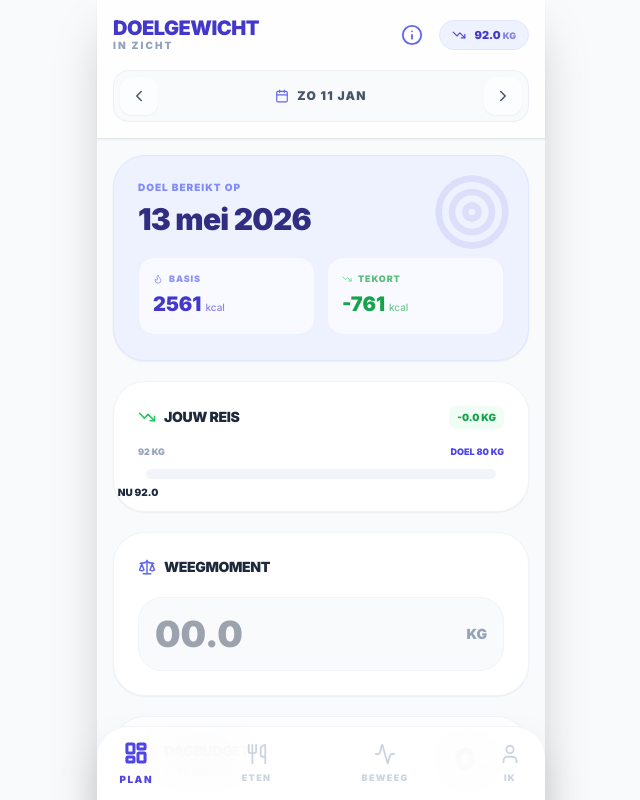
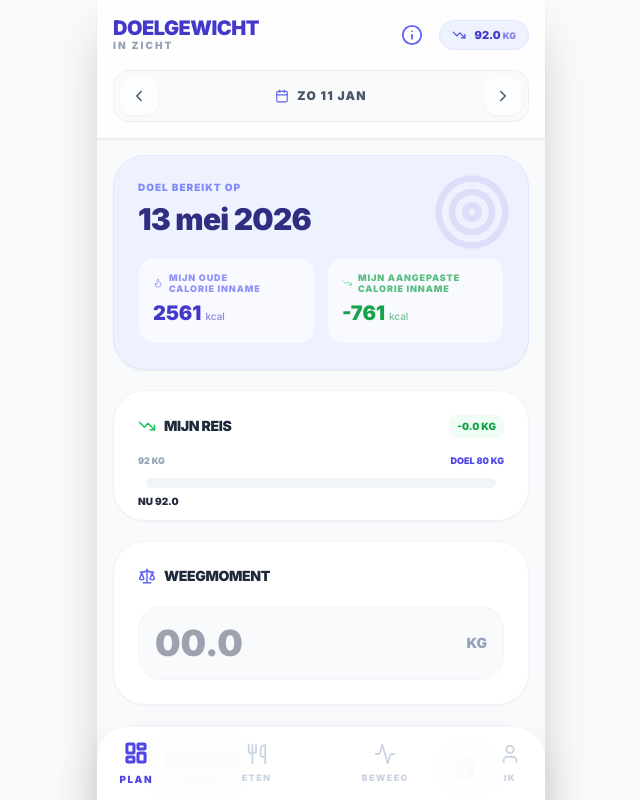
Before and after one commit to Legalfiction/My-healthy-planning, a React (Vite) app: page / in a window 1280 px wide. Shown: the top 800 px of the page, without its empty margins (319-959 px from the left). Built offline with nearby package versions, Linux system fonts and the light colour scheme.

Commit message:
feat: Improve calorie intake labels
Update the displayed labels for "Baseline" and "Deficit" calorie intake to be more descriptive and user-friendly. The change clarifies that these represent the user's old and adjusted calorie intake respectively.

```diff
--- a/App.tsx
+++ b/App.tsx
@@ -383,11 +383,11 @@ export default function App() {
               <h2 className="text-3xl font-black mb-5 tracking-tight text-indigo-900">{totals.targetDate || 'Berekenen...'}</h2>
               <div className="grid grid-cols-2 gap-3">
                 <div className="bg-white/60 backdrop-blur-md rounded-2xl p-3.5 border border-indigo-100/50">
-                  <div className="flex items-center gap-1.5 mb-1 opacity-70"><Flame size={10} className="text-indigo-500" /><p className="text-[9px] font-black uppercase tracking-widest text-indigo-500">Basis</p></div>
+                  <div className="flex items-center gap-1.5 mb-1 opacity-70"><Flame size={10} className="text-indigo-500" /><p className="text-[9px] font-black uppercase tracking-widest text-indigo-500 leading-tight">Mijn Oude <br /> Calorie inname</p></div>
                   <p className="text-xl font-black text-indigo-700">{Math.round(totals.baselineTdee)} <span className="text-[10px] font-medium opacity-60">kcal</span></p>
                 </div>
                 <div className="bg-white/60 backdrop-blur-md rounded-2xl p-3.5 border border-indigo-100/50">
-                  <div className="flex items-center gap-1.5 mb-1 opacity-70"><TrendingDown size={10} className="text-green-500" /><p className="text-[9px] font-black uppercase tracking-widest text-green-600">Tekort</p></div>
+                  <div className="flex items-center gap-1.5 mb-1 opacity-70"><TrendingDown size={10} className="text-green-500" /><p className="text-[9px] font-black uppercase tracking-widest text-green-600 leading-tight">Mijn aangepaste <br /> calorie inname</p></div>
                   <p className="text-xl font-black text-green-600">-{Math.round(Math.max(0, totals.baselineDeficit))} <span className="text-[10px] font-medium opacity-60">kcal</span></p>
                 </div>
               </div>
@@ -395,7 +395,7 @@ export default function App() {
 
             <div className="bg-white rounded-[32px] p-6 border border-slate-100 shadow-sm">
                <div className="flex justify-between items-center mb-4">
-                  <h3 className="font-black text-slate-800 flex items-center gap-2 text-sm uppercase tracking-tight"><TrendingDown size={18} className="text-green-500" /> Jouw Reis</h3>
+                  <h3 className="font-black text-slate-800 flex items-center gap-2 text-sm uppercase tracking-tight"><TrendingDown size={18} className="text-green-500" /> Mijn Reis</h3>
                   <span className="text-[10px] font-black text-green-600 bg-green-50 px-2 py-1 rounded-lg">-{ (state.profile.startWeight - latestWeight).toFixed(1) } KG</span>
                </div>
                <div className="relative pt-6 pb-2 px-2">
@@ -404,7 +404,7 @@ export default function App() {
                  </div>
                  <div className="absolute top-0 left-0 text-[9px] font-black text-slate-400 uppercase">{state.profile.startWeight} KG</div>
                  <div className="absolute top-0 right-0 text-[9px] font-black text-indigo-600 uppercase">DOEL {state.profile.targetWeight} KG</div>
-                 <div className="absolute top-10 transform -translate-x-1/2 text-[10px] font-black text-slate-800 transition-all duration-1000 whitespace-nowrap" style={{ left: `${Math.min(Math.max(totals.weightProgressPercent, 0), 100)}%` }}>NU {latestWeight.toFixed(1)}</div>
+                 <div className="absolute top-10 text-[10px] font-black text-slate-800 transition-all duration-1000 whitespace-nowrap" style={{ left: `${Math.min(Math.max(totals.weightProgressPercent, 0), 100)}%` }}>NU {latestWeight.toFixed(1)}</div>
                </div>
             </div>
 
@@ -437,7 +437,7 @@ export default function App() {
           <div className="space-y-5 pb-12 animate-in fade-in duration-300">
             <div className="flex justify-between items-center px-2">
               <div><h2 className="text-2xl font-black text-slate-800 leading-none tracking-tight">Eetschema</h2><span className="text-[10px] font-black text-slate-400 uppercase tracking-widest">Planning voor vandaag</span></div>
-              <button onClick={() => setShowMyList(true)} className="flex items-center gap-2 bg-indigo-600 text-white px-5 py-3 rounded-2xl font-black text-[10px] uppercase tracking-[0.1em] shadow-lg shadow-indigo-100 active:scale-95 transition-all">
+              <button onClick={() => setShowMyList(true)} className="flex items-center gap-2 bg-sky-100 text-sky-700 border border-sky-200 px-5 py-3 rounded-2xl font-black text-[10px] uppercase tracking-[0.1em] shadow-sm active:scale-95 transition-all">
                 <ListFilter size={18} /> Mijn Lijst
               </button>
             </div>
```
